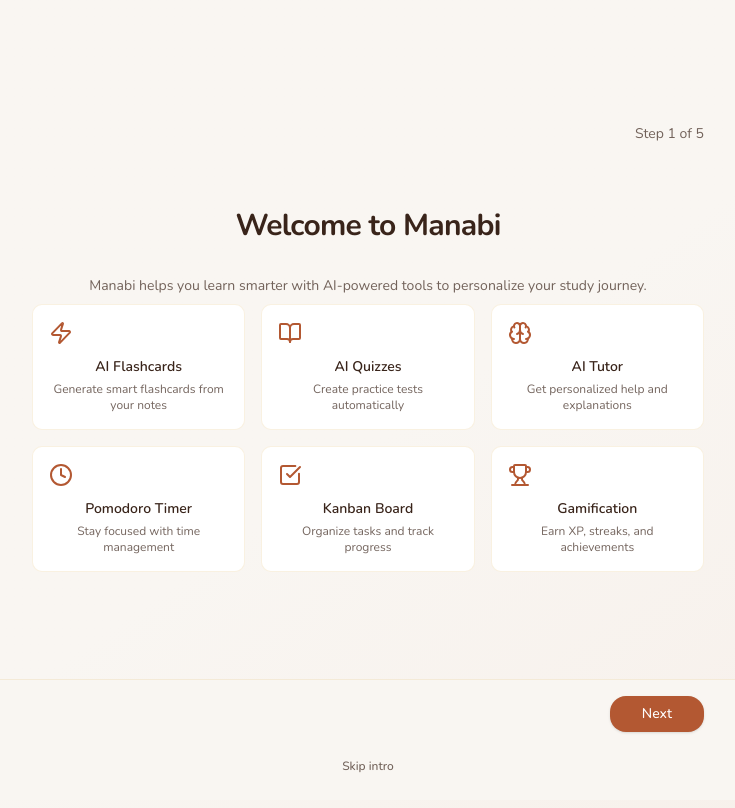
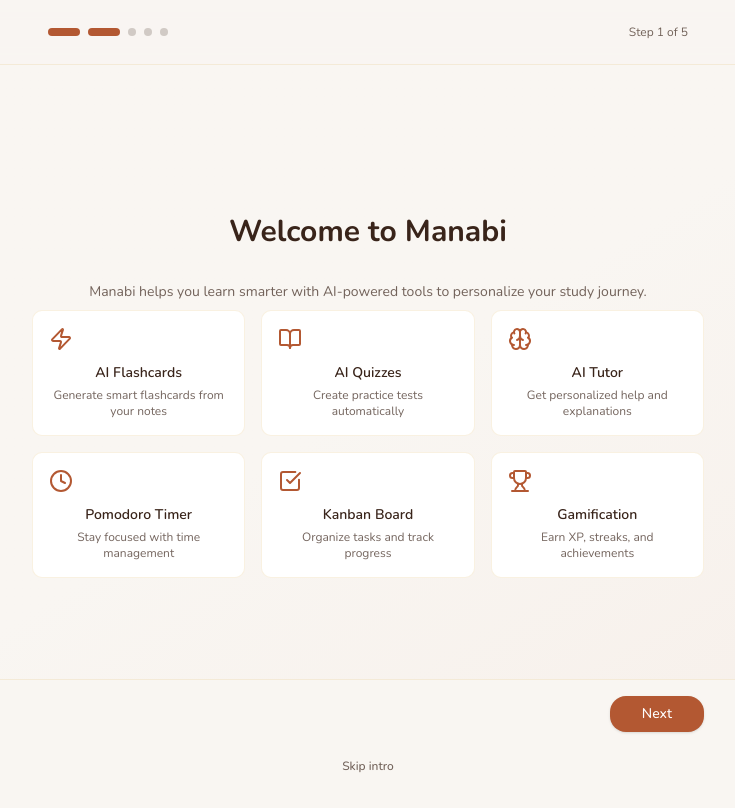
Before and after one commit to Hikkywannafly/manabi, a Next.js app: page /en/onboarding in a window 1280 px wide. Shown: the top 808 px of the page, without its empty margins (272-1007 px from the left). Built offline with nearby package versions, Linux system fonts and the light colour scheme; no server answers.

Commit message:
style: fix layout style onboarding

```diff
--- a/src/components/onboarding/onboarding-stepper.tsx
+++ b/src/components/onboarding/onboarding-stepper.tsx
@@ -3,6 +3,7 @@
 import { useCallback, useState } from "react";
 import { PageLayout } from "@/components/layouts";
 import { StepFooter } from "./step-footer";
+import { StepHeader } from "./step-header";
 import { Step1Welcome } from "./steps/step-1-welcome";
 import { Step2HowItWorks } from "./steps/step-2-how-it-works";
 import { Step3Goal } from "./steps/step-3-goal";
@@ -65,6 +66,9 @@
 
   return (
     <PageLayout variant="gradient" showHeader={false} showFooter={false}>
+      {/* Header cố định */}
+      <StepHeader currentStep={currentStep} totalSteps={5} />
+
       <Step1Welcome
         isVisible={currentStep === 1}
         onNext={handleNext}
@@ -117,10 +121,9 @@
         loading={loading}
         direction={direction}
       />
-
       <StepFooter
         onBack={handleBack}
-        onNext={handleNext}
+        onNext={currentStep === 5 ? handleComplete : handleNext}
         onSkip={handleSkip}
         loading={loading}
         hasAnswer={true}
--- /dev/null
+++ b/src/components/onboarding/step-header.tsx
@@ -0,0 +1,22 @@
+"use client";
+
+import { StepIndicator } from "./step-indicator";
+
+interface StepHeaderProps {
+  currentStep: number;
+  totalSteps: number;
+  title?: string;
+}
+
+export function StepHeader({ currentStep, totalSteps }: StepHeaderProps) {
+  return (
+    <header className="fixed inset-x-0 top-0 z-20 border-b bg-background/80 backdrop-blur">
+      <div className="container mx-auto flex h-16 max-w-2xl items-center justify-between px-4">
+        <StepIndicator totalSteps={totalSteps} currentStep={currentStep} />
+        <p className="text-muted-foreground text-xs">
+          Step {currentStep} of {totalSteps}
+        </p>
+      </div>
+    </header>
+  );
+}
--- a/src/components/onboarding/step-indicator.tsx
+++ b/src/components/onboarding/step-indicator.tsx
@@ -23,16 +23,16 @@
                 : "w-2 bg-muted-foreground/30",
           )}
           initial={false}
-          animate={{
-            width: index < currentStep ? 32 : index === currentStep ? 32 : 8,
-            backgroundColor:
-              index < currentStep
-                ? "hsl(217, 91%, 60%)"
-                : index === currentStep
-                  ? "hsl(217, 91%, 60%)"
-                  : "hsla(0, 0%, 0%, 0.3)",
-          }}
-          transition={{ duration: 0.3 }}
+          // animate={{
+          //   width: index < currentStep ? 32 : index === currentStep ? 32 : 8,
+          //   backgroundColor:
+          //     index < currentStep
+          //       ? "hsl(217, 91%, 60%)"
+          //       : index === currentStep
+          //         ? "hsl(217, 91%, 60%)"
+          //         : "hsla(0, 0%, 0%, 0.3)",
+          // }}
+          // transition={{ duration: 0.3 }}
         />
       ))}
     </div>
--- a/src/components/onboarding/step-layout.tsx
+++ b/src/components/onboarding/step-layout.tsx
@@ -1,7 +1,6 @@
 "use client";
 
 import type React from "react";
-import { StepIndicator } from "./step-indicator";
 
 interface StepLayoutProps {
   title: string;
@@ -12,47 +11,18 @@
   showIndicator?: boolean;
 }
 
-export function StepLayout({
-  title,
-  subtitle,
-  children,
-  currentStep,
-  totalSteps,
-  showIndicator = true,
-}: StepLayoutProps) {
+export function StepLayout({ title, subtitle, children }: StepLayoutProps) {
   return (
-    <div className="flex flex-col justify-center pb-24">
-      <div className="relative mb-16 flex items-center justify-between">
-        {/* Back button placeholder - handled by parent */}
-        <div className="flex-1" />
-
-        {/* Step Indicator - centered */}
-        {showIndicator && (
-          <div className="-translate-x-1/2 -translate-y-1/2 absolute top-1/2 left-1/2">
-            <StepIndicator totalSteps={totalSteps} currentStep={currentStep} />
-          </div>
-        )}
-
-        {/* Step counter - right side */}
-        <div className="text-muted-foreground text-sm">
-          Step {currentStep} of {totalSteps}
-        </div>
-      </div>
-
     <div className="space-y-8 text-center">
       <div className="space-y-4">
-          <h1 className="font-bold text-2xl tracking-tight sm:text-3xl">
-            {title}
-          </h1>
+        <h1 className="font-bold text-2xl sm:text-3xl">{title}</h1>
         {subtitle && (
           <p className="mx-auto max-w-2xl text-base text-muted-foreground">
             {subtitle}
           </p>
         )}
       </div>
-
       <div className="space-y-2">{children}</div>
-      </div>
     </div>
   );
 }
--- a/src/components/onboarding/step-wrapper.tsx
+++ b/src/components/onboarding/step-wrapper.tsx
@@ -2,7 +2,6 @@
 
 import { AnimatePresence, motion } from "motion/react";
 import type React from "react";
-import { Button } from "@/components/ui/button";
 
 interface StepWrapperProps {
   children: React.ReactNode;
@@ -16,66 +15,29 @@
 export function StepWrapper({
   children,
   isVisible,
-  onBack,
-  showBackButton = true,
+  direction = "forward",
   isLoading = false,
-  direction = "forward",
 }: StepWrapperProps) {
-  const getInitialAnimation = () => {
-    if (direction === "backward") {
-      return { opacity: 0, y: -10 };
-    }
-    return { opacity: 0, y: 10 };
-  };
+  const getInitialAnimation = () =>
+    direction === "backward" ? { opacity: 0, y: 10 } : { opacity: 0, y: 10 };
 
   return (
     <AnimatePresence mode="wait">
       {isVisible && (
-        <motion.div
-          key="step-content"
-          className="w-full"
-          exit={{ opacity: 0, y: direction === "backward" ? 10 : -10 }}
-          initial={getInitialAnimation()}
-          animate={{ opacity: 1, y: 0 }}
-          transition={{ delay: 0.1, duration: 0.4 }}
+        <div
+          className={`container mx-auto flex h-full items-center justify-center px-4 py-8 transition-all duration-300 ${isLoading ? "blur-sm" : ""}`}
         >
-          <div
-            className={`container mx-auto flex min-h-screen items-center justify-center px-4 py-8 transition-all duration-300 ${isLoading ? "blur-sm" : ""}`}
+          <motion.div
+            key="step"
+            exit={{ opacity: 0, y: direction === "backward" ? 10 : 10 }}
+            initial={getInitialAnimation()}
+            animate={{ opacity: 1, y: 0 }}
+            transition={{ duration: 0.4 }}
+            className="w-full max-w-2xl"
           >
-            <div className="w-full max-w-2xl">
-              <form className="w-full pb-24">
-                {showBackButton && onBack && (
-                  <div className="relative mb-16 flex items-center justify-between">
-                    <Button
-                      type="button"
-                      variant="ghost"
-                      size="icon"
-                      onClick={onBack}
-                      className="rounded-full p-2 hover:bg-muted hover:text-foreground"
-                    >
-                      <svg
-                        xmlns="http://www.w3.org/2000/svg"
-                        width="24"
-                        height="24"
-                        viewBox="0 0 24 24"
-                        fill="none"
-                        stroke="currentColor"
-                        strokeWidth="2"
-                        strokeLinecap="round"
-                        strokeLinejoin="round"
-                        className="size-5"
-                      >
-                        <path d="m15 18-6-6 6-6" />
-                      </svg>
-                    </Button>
-                  </div>
-                )}
-
-                {children}
-              </form>
-            </div>
-          </div>
-        </motion.div>
+            {children}
+          </motion.div>
+        </div>
       )}
     </AnimatePresence>
   );
--- a/src/components/onboarding/steps/step-2-how-it-works.tsx
+++ b/src/components/onboarding/steps/step-2-how-it-works.tsx
@@ -89,7 +89,6 @@
             showBack={true}
           />
         </div>
-        {/* </motion.div> */}
       </StepLayout>
     </StepWrapper>
   );
```
Lines whose indentation alone changed are shown as unchanged.
